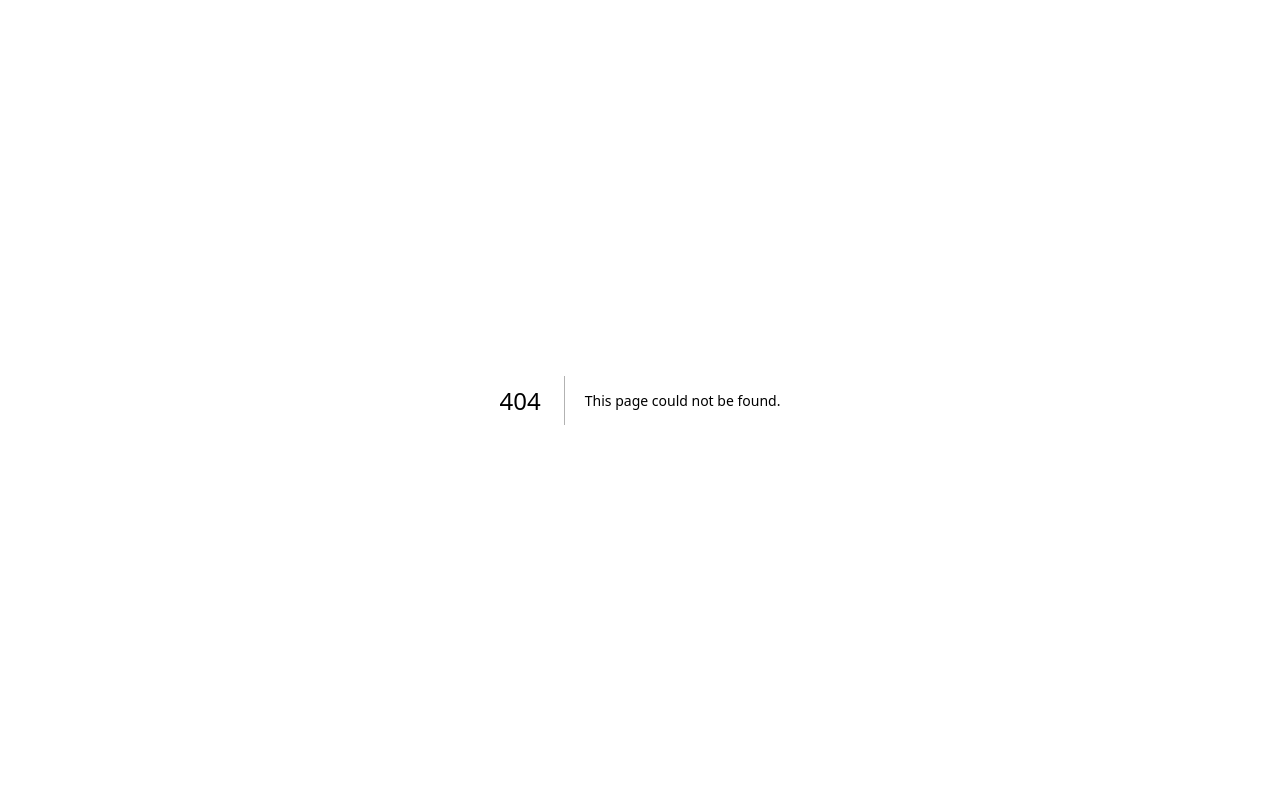
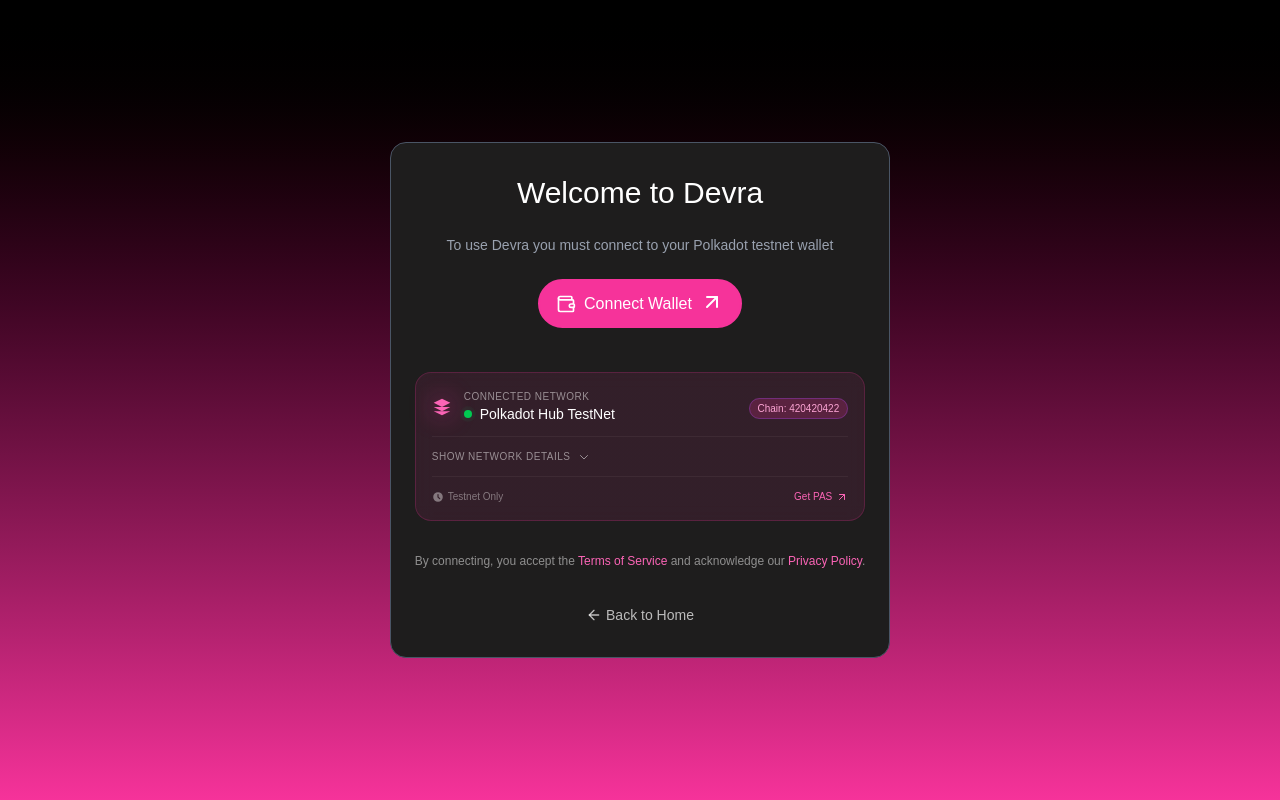
Before and after one commit to Nebulaz7/Devra, a Next.js app in the folder devra-frontend/: page /connect in a window 1280 px wide. Before the commit this address had no page. Built offline with nearby package versions, Linux system fonts and the light colour scheme.

Commit message:
feat: Added Connect page

```diff
--- a/devra-frontend/app/components/Hero.tsx
+++ b/devra-frontend/app/components/Hero.tsx
@@ -1,3 +1,4 @@
+"use client";
 import React from "react";
 
 const Hero = () => {
@@ -10,7 +11,12 @@
           datasets verified by AI as NFTs, which can be purchased by data
           buyers.
         </p>
-        <button className="px-8 py-3 bg-white text-black text-sm tracking-wide cursor-pointer hover:bg-gray-300 transition-colors">
+        <button
+          onClick={() => {
+            window.location.href = "/connect";
+          }}
+          className="px-8 py-3 bg-white text-black text-sm tracking-wide cursor-pointer hover:bg-gray-300 transition-colors"
+        >
           Continue
         </button>
       </div>
--- a/devra-frontend/app/components/Navbar.tsx
+++ b/devra-frontend/app/components/Navbar.tsx
@@ -20,7 +20,7 @@
         </div>
         <div className="flex items-center space-x-4">
           <Link
-            href="/get-started"
+            href="/connect"
             className="appearance-none cursor-pointer px-6 py-1 font-heading rounded-full text-sm hover:text-green-50 border bg-green-500/10 border-green-500/20 text-green-500 focus-visible:bg-white/20 hover:bg-green-500 backdrop-blur-sm transition-all duration-200"
           >
             Launch App
--- /dev/null
+++ b/devra-frontend/app/connect/Connect.tsx
@@ -0,0 +1,235 @@
+"use client";
+import React from "react";
+import { useState } from "react";
+import Link from "next/link";
+import { motion } from "framer-motion";
+import { ArrowUpRight, Wallet, ArrowLeft, Link2, Search } from "lucide-react";
+
+const Connect = () => {
+  const [isConnecting, setIsConnecting] = useState(false);
+  const [isExpanded, setIsExpanded] = useState(false);
+
+  const handleConnectWallet = () => {
+    setIsConnecting(true);
+    // Simulate wallet connection delay
+    setTimeout(() => {
+      setIsConnecting(false);
+      alert("Wallet connected!");
+    }, 2000);
+  };
+
+  return (
+    <div className="h-screen bg-gradient-to-b from-black to-pink-500 flex flex-col items-center justify-center">
+      <div className="bg-[#1e1d1d] border-1 border-gray-600 rounded-2xl px-6 py-8 text-center">
+        <h1 className="text-3xl font-light mb-6 text-white">
+          Welcome to Devra
+        </h1>
+        <p className="pb-6 text-sm text-gray-400">
+          To use Devra you must connect to your Polkadot testnet wallet
+        </p>
+
+        {/* Connect wallet button */}
+        <div className="space-y-4 flex pb-5 justify-center text-center mx-auto">
+          <motion.button
+            onClick={handleConnectWallet}
+            disabled={isConnecting}
+            className="bg-pink-500 text-[16px] text-white px-4 flex cursor-pointer py-2 rounded-full items-center border-2 border-pink-500 gap-2 hover:bg-[#101010] hover:border-white transition duration-300 disabled:opacity-50 disabled:cursor-not-allowed"
+            whileHover="hover"
+            variants={{
+              hover: { scale: 1.0 },
+            }}
+            layout
+          >
+            <Wallet className="inline mb-0" size={20} />
+            {isConnecting ? "Connecting..." : "Connect Wallet"}
+            {!isConnecting && (
+              <motion.span
+                className="text-lg font-extralight"
+                variants={{
+                  hover: {
+                    x: 4,
+                    transition: {
+                      type: "spring",
+                      stiffness: 400,
+                      damping: 10,
+                    },
+                  },
+                }}
+              >
+                <ArrowUpRight className="inline-block mb-1" />
+              </motion.span>
+            )}
+          </motion.button>
+        </div>
+
+        {/* Network Info - Enhanced */}
+        <div className="mt-6 mb-4">
+          <div className="bg-gradient-to-r from-pink-500/10 via-pink-500/10 to-pink-500/10 border border-pink-500/20 rounded-2xl p-4 backdrop-blur-sm">
+            <div className="flex items-center justify-center gap-3">
+              {/* Network Icon */}
+              <div className="relative">
+                <div className="absolute inset-0 bg-pink-500/30 rounded-full blur-md"></div>
+                <svg
+                  className="w-5 h-5 text-pink-400 relative z-10"
+                  fill="currentColor"
+                  viewBox="0 0 24 24"
+                >
+                  <path d="M12 2L2 7l10 5 10-5-10-5zM2 17l10 5 10-5M2 12l10 5 10-5" />
+                </svg>
+              </div>
+
+              {/* Network Details */}
+              <div className="flex flex-col items-start">
+                <p className="text-white/50 text-[10px] uppercase tracking-wider font-medium">
+                  Connected Network
+                </p>
+                <div className="flex items-center gap-2">
+                  {/* Status Indicator */}
+                  <span className="relative flex h-2 w-2">
+                    <span className="animate-ping absolute inline-flex h-full w-full rounded-full bg-green-400 opacity-75"></span>
+                    <span className="relative inline-flex rounded-full h-2 w-2 bg-green-500"></span>
+                  </span>
+                  <p className="text-white font-medium text-sm">
+                    Polkadot Hub TestNet
+                  </p>
+                </div>
+              </div>
+
+              {/* Chain ID Badge */}
+              <div className="ml-auto">
+                <span className="text-[10px] bg-pink-500/20 text-pink-300 px-2 py-1 rounded-full border border-purple-500/30">
+                  Chain: 420420422
+                </span>
+              </div>
+            </div>
+
+            {/* Collapsible RPC and Block Explorer Section */}
+            <div className="mt-3 pt-3 border-t border-white/5">
+              <button
+                onClick={() => setIsExpanded(!isExpanded)}
+                className="flex cursor-pointer items-center gap-2 text-white/50 hover:text-white text-[10px] uppercase tracking-wider font-medium transition duration-200"
+              >
+                <span>{isExpanded ? "Hide" : "Show"} Network Details</span>
+                <motion.svg
+                  className="w-3 h-3"
+                  fill="none"
+                  stroke="currentColor"
+                  viewBox="0 0 24 24"
+                  animate={{ rotate: isExpanded ? 180 : 0 }}
+                  transition={{ duration: 0.2 }}
+                >
+                  <path
+                    strokeLinecap="round"
+                    strokeLinejoin="round"
+                    strokeWidth={2}
+                    d="M19 9l-7 7-7-7"
+                  />
+                </motion.svg>
+              </button>
+              {isExpanded && (
+                <motion.div
+                  initial={{ opacity: 0, height: 0 }}
+                  animate={{ opacity: 1, height: "auto" }}
+                  exit={{ opacity: 0, height: 0 }}
+                  transition={{ duration: 0.3 }}
+                  className="mt-3 space-y-3"
+                >
+                  {/* RPC URL Section */}
+                  <div className="flex items-start gap-2">
+                    <Link2 className="w-3 h-3 text-pink-400 mt-0.5" />
+                    <div className="flex-1 text-left">
+                      <p className="text-white/50 text-[10px] uppercase tracking-wider font-medium mb-1">
+                        RPC URL
+                      </p>
+                      <a
+                        href="https://testnet-passet-hub-eth-rpc.polkadot.io"
+                        target="_blank"
+                        rel="noopener noreferrer"
+                        className="text-pink-400 hover:text-pink-300 text-[11px] break-all transition duration-200 flex items-center gap-1"
+                      >
+                        https://testnet-passet-hub-eth-rpc.polkadot.io
+                        <ArrowUpRight size={10} className="flex-shrink-0" />
+                      </a>
+                    </div>
+                  </div>
+
+                  {/* Block Explorer URL Section */}
+                  <div className="flex items-start gap-2">
+                    <Search className="w-3 h-3 text-pink-400 mt-0.5" />
+                    <div className="flex-1 text-left">
+                      <p className="text-white/50 text-[10px] uppercase tracking-wider font-medium mb-1">
+                        Block Explorer
+                      </p>
+                      <a
+                        href="https://blockscout-passet-hub.parity-testnet.parity.io/"
+                        target="_blank"
+                        rel="noopener noreferrer"
+                        className="text-pink-400 hover:text-pink-300 text-[11px] break-all transition duration-200 flex items-center gap-1"
+                      >
+                        https://blockscout-passet-hub.parity-testnet.parity.io/
+                        <ArrowUpRight size={10} className="flex-shrink-0" />
+                      </a>
+                    </div>
+                  </div>
+                </motion.div>
+              )}
+            </div>
+
+            {/* Additional Network Info */}
+            <div className="mt-3 pt-3 border-t border-white/5 flex items-center justify-between text-[10px]">
+              <div className="flex items-center gap-1 text-white/40">
+                <svg
+                  className="w-3 h-3"
+                  fill="currentColor"
+                  viewBox="0 0 20 20"
+                >
+                  <path
+                    fillRule="evenodd"
+                    d="M10 18a8 8 0 100-16 8 8 0 000 16zm1-12a1 1 0 10-2 0v4a1 1 0 00.293.707l2.828 2.829a1 1 0 101.415-1.415L11 9.586V6z"
+                    clipRule="evenodd"
+                  />
+                </svg>
+                <span>Testnet Only</span>
+              </div>
+              <a
+                href="https://faucet.polkadot.io/?parachain=1111"
+                target="_blank"
+                rel="noopener noreferrer"
+                className="text-pink-400 hover:text-pink-300 flex items-center gap-1 transition duration-200"
+              >
+                Get PAS
+                <ArrowUpRight size={12} />
+              </a>
+            </div>
+          </div>
+        </div>
+
+        {/* Terms */}
+        <p className="mt-8 text-xs text-center text-white/50 pb-3">
+          By connecting, you accept the{" "}
+          <Link href="#" className="text-pink-400 hover:text-sky-300">
+            Terms of Service
+          </Link>{" "}
+          and acknowledge our{" "}
+          <Link href="#" className="text-pink-400 hover:text-sky-300">
+            Privacy Policy
+          </Link>
+          .
+        </p>
+
+        {/* Back to Home */}
+        <div className="mt-6 text-center">
+          <Link
+            href="/"
+            className="text-white/70 hover:text-white text-sm flex items-center justify-center gap-1 transition duration-300"
+          >
+            <ArrowLeft className="h-4 w-4" />
+            Back to Home
+          </Link>
+        </div>
+      </div>
+    </div>
+  );
+};
+
+export default Connect;
--- /dev/null
+++ b/devra-frontend/app/connect/page.tsx
@@ -0,0 +1,12 @@
+import React from "react";
+import Connect from "./Connect";
+
+const page = () => {
+  return (
+    <div>
+      <Connect />
+    </div>
+  );
+};
+
+export default page;
--- a/devra-frontend/package.json
+++ b/devra-frontend/package.json
@@ -9,6 +9,7 @@
     "lint": "eslint"
   },
   "dependencies": {
+    "framer-motion": "^12.23.24",
     "lucide-react": "^0.545.0",
     "next": "15.5.5",
     "react": "19.1.0",
```
Also changed, not shown: 1 other file (tests, documents, lock files or other folders).
